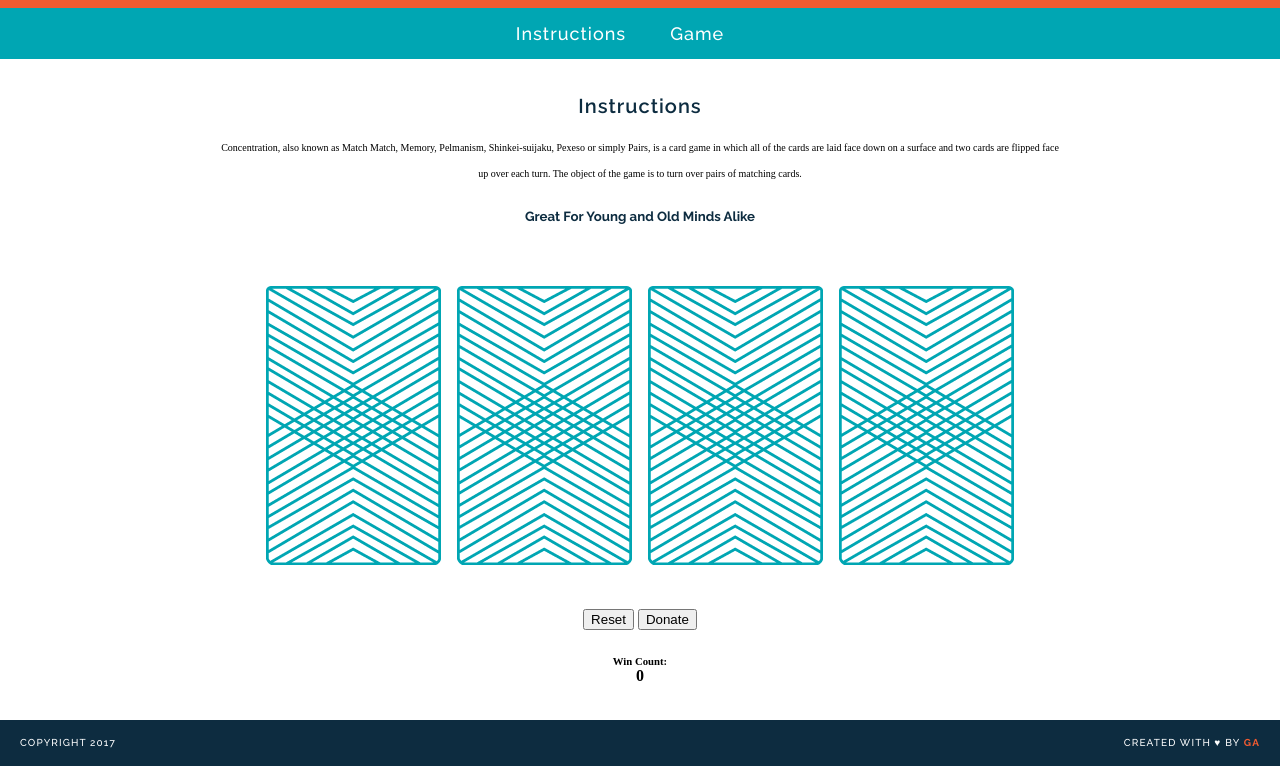
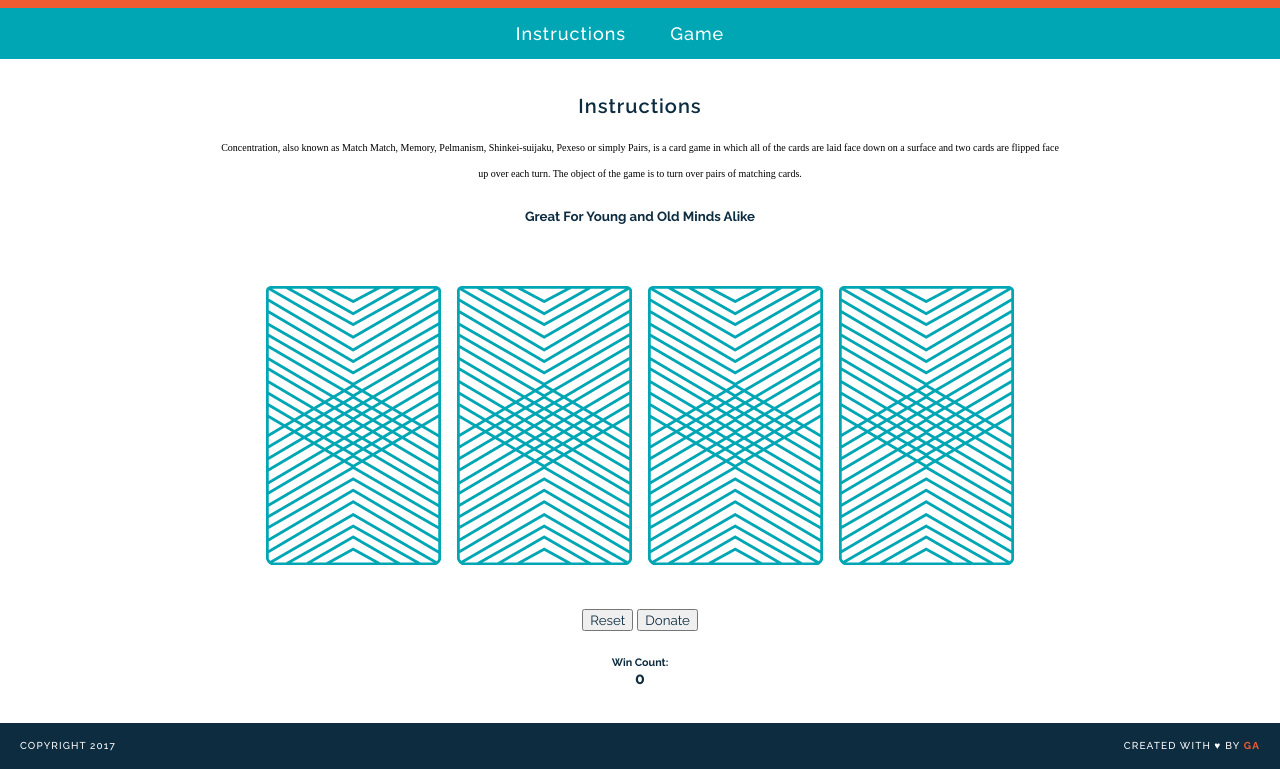
Before and after one commit to rcgutierrez/wdi-fundamentals-memorygame, a plain HTML site: page memory_game/index.html in a window 1280 px wide. Shown: the part 105-874 px from the top of the page. Drawn offline with Linux system fonts and the light colour scheme; a web font is replaced by a local one.

```diff
--- a/memory_game/css/style.css
+++ b/memory_game/css/style.css
@@ -53,7 +53,7 @@
   font-size: 10px
 }
 
-h5{
+h4, h5, h6, button{
 
     font-family: "Raleway", sans-serif;
     color: #0d2c40;
```
